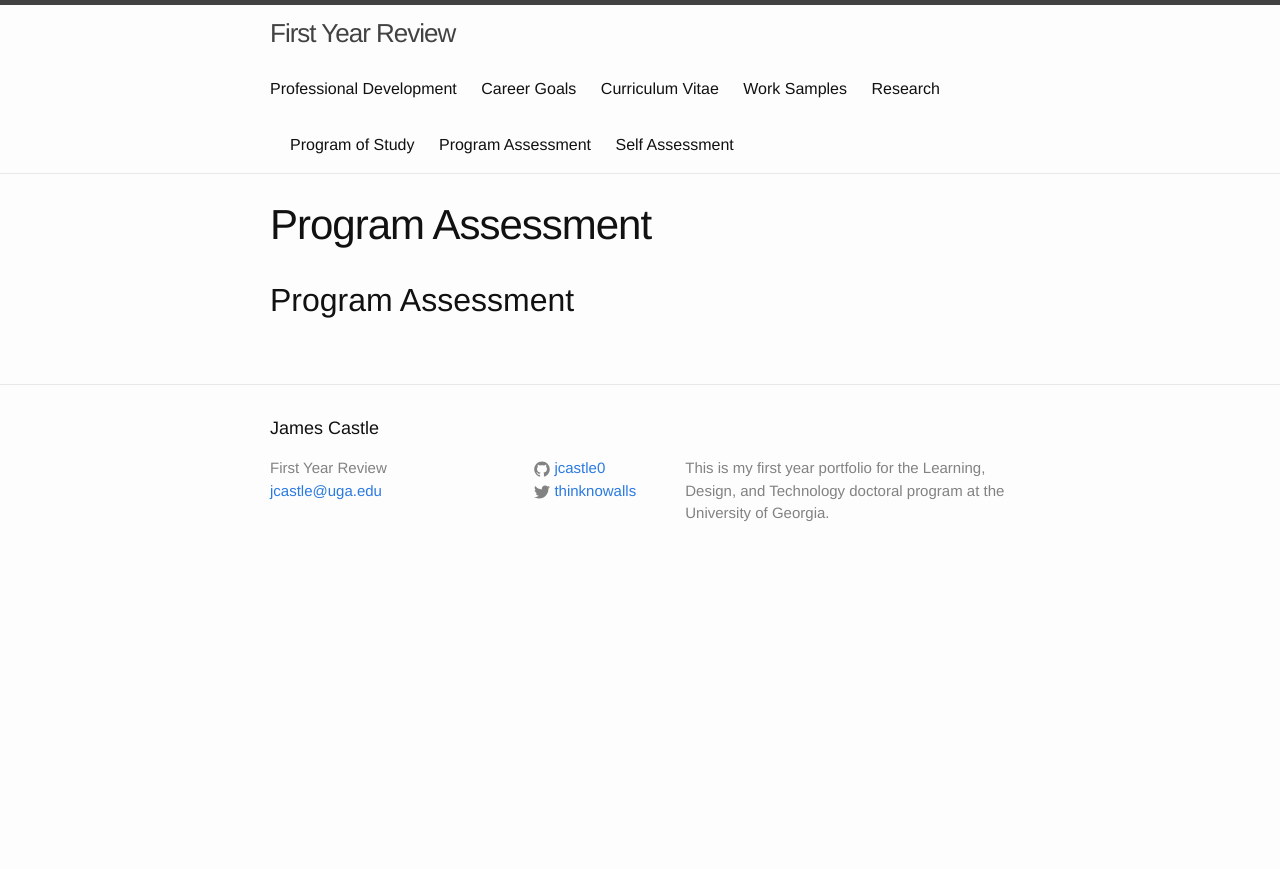
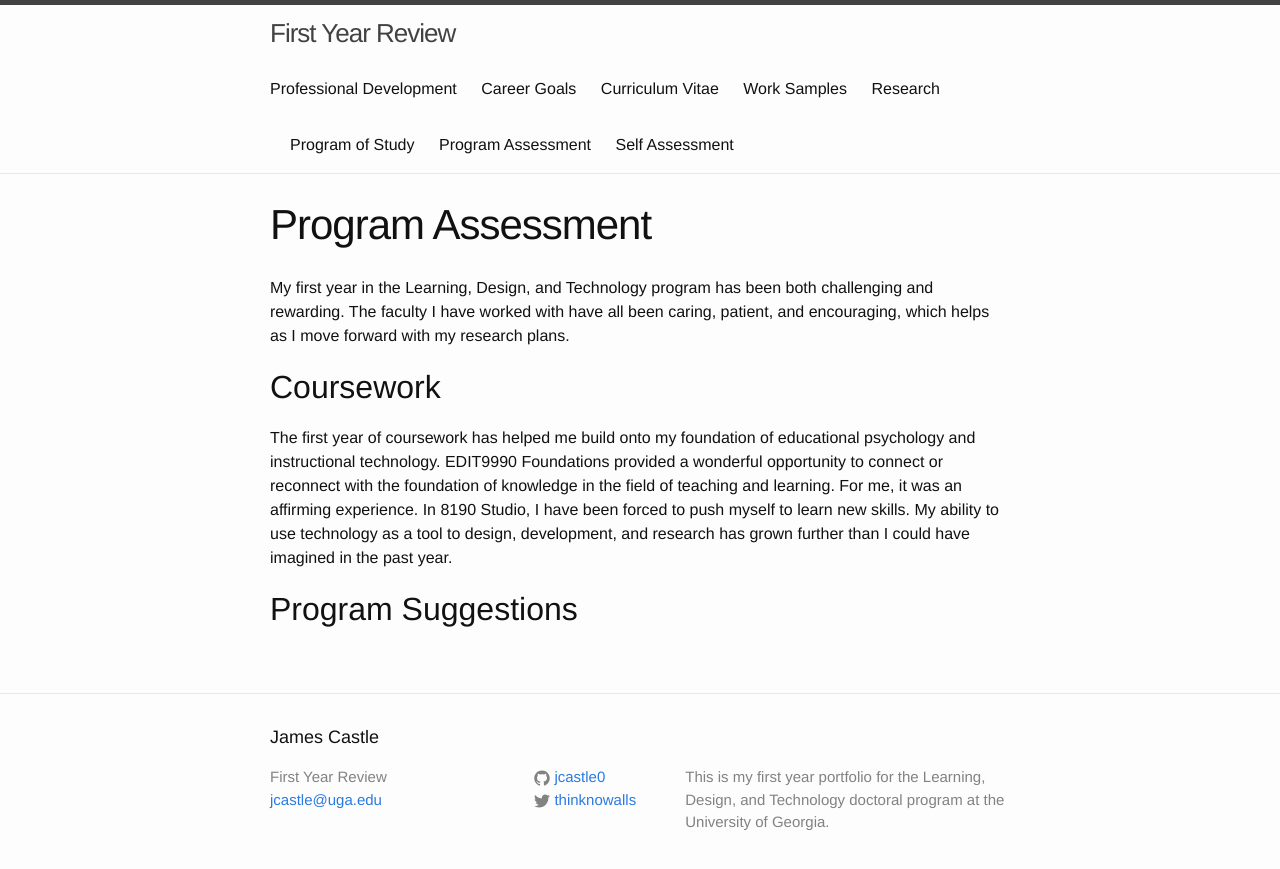
Before and after one commit to jcastle0/ldtportfolio, a Jekyll site: the page built from p-assessment.md, in a window 1280 px wide. Shown: the top 869 px of the page. Built offline with Jekyll 4.4.1, drawn with Linux system fonts in a browser that asks for light colours.

Commit message:
Update p-assessment.md

```diff
--- a/p-assessment.md
+++ b/p-assessment.md
@@ -4,4 +4,10 @@ title: Program Assessment
 permalink: /program-assessment/
 ---
 
-## Program Assessment
+My first year in the Learning, Design, and Technology program has been both challenging and rewarding. The faculty I have worked with have all been caring, patient, and encouraging, which helps as I move forward with my research plans.
+
+## Coursework
+
+The first year of coursework has helped me build onto my foundation of educational psychology and instructional technology. EDIT9990 Foundations provided a wonderful opportunity to connect or reconnect with the foundation of knowledge in the field of teaching and learning. For me, it was an affirming experience. In 8190 Studio, I have been forced to push myself to learn new skills. My ability to use technology as a tool to design, development, and research has grown further than I could have imagined in the past year.
+
+## Program Suggestions
```
